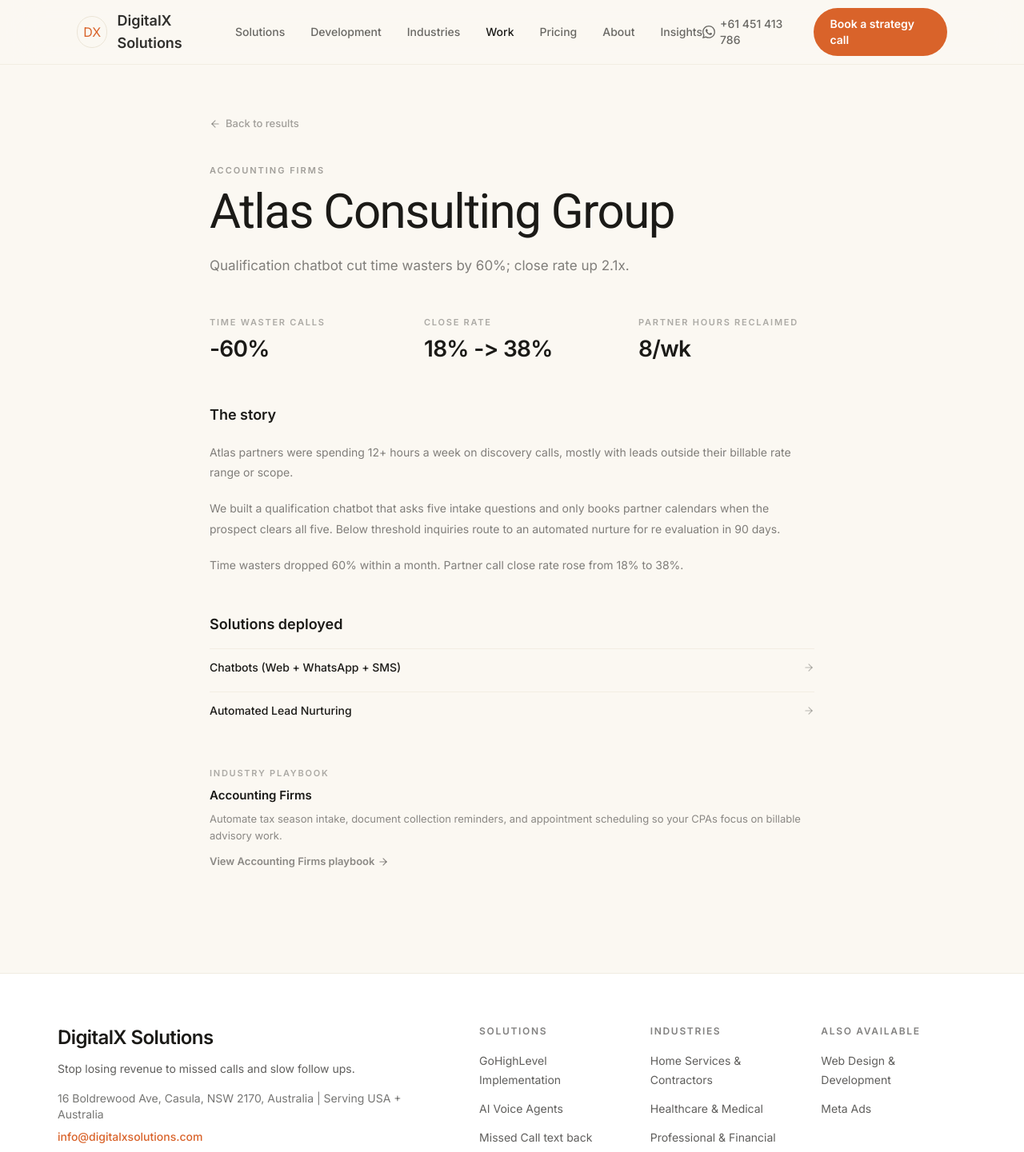
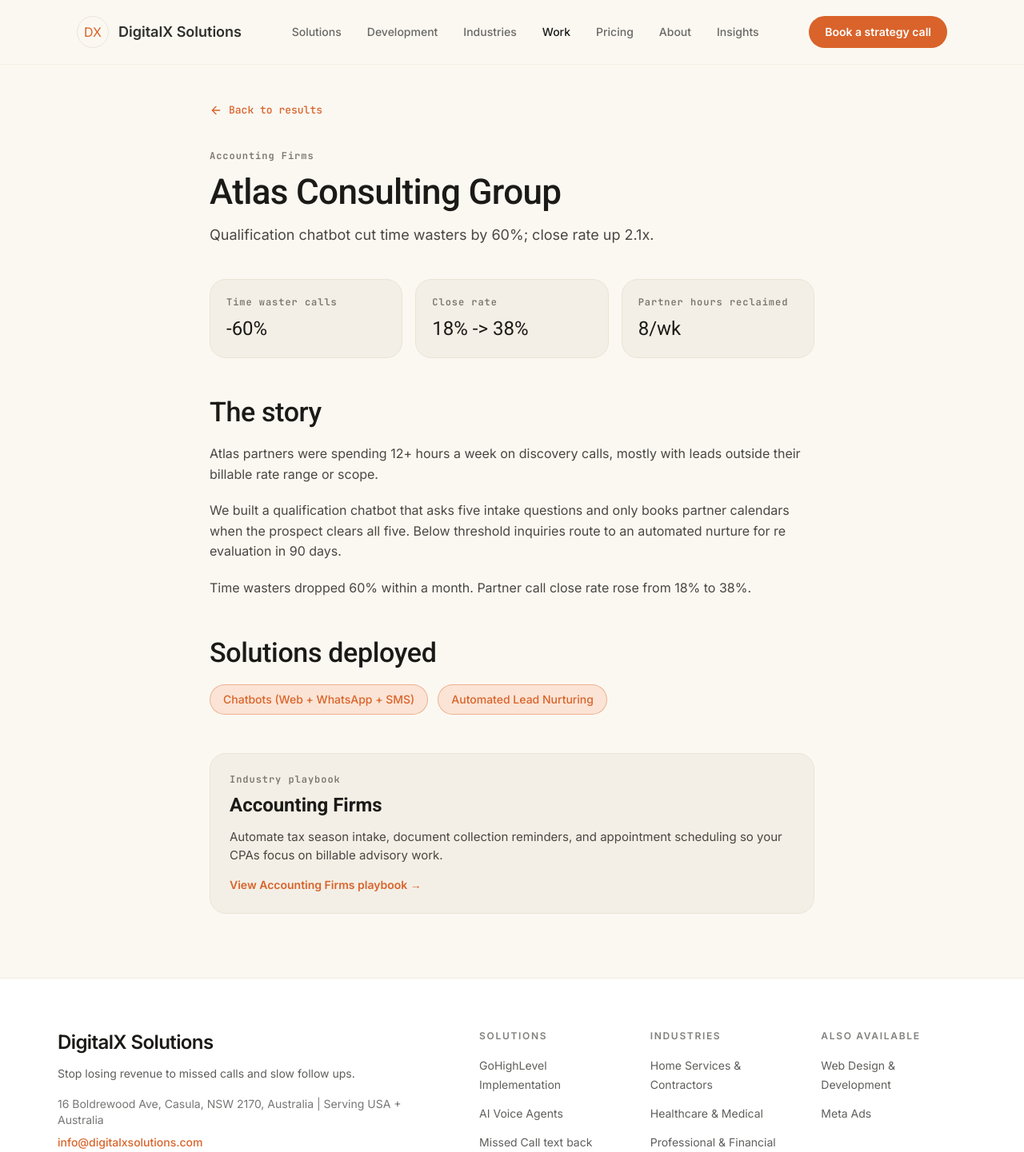
Before and after one commit to ahsan-arch/digitalx-solutions, a Next.js app: page /work/atlas-consulting in a window 1280 px wide. Shown: the top 1441 px of the page at 80% size. Built offline with nearby package versions, Linux system fonts and the light colour scheme.

Commit message:
Revert "Fix WhatsApp link alignment and add to header"
This reverts commit 4704177b2fa87449eb2a256b3cf30e412b0da66f.

```diff
--- a/src/app/contact/page.tsx
+++ b/src/app/contact/page.tsx
@@ -89,10 +89,9 @@ export default function ContactPage() {
 
                     <div className="mt-4 rounded-2xl border border-border bg-surface-50 p-4">
                         <p className="text-xs font-semibold uppercase tracking-[0.12em] text-foreground/55">Phone & WhatsApp</p>
-                        <div className="mt-2 flex flex-col items-start gap-1.5">
                         <a
                             href={`tel:${companyProfile.phoneE164}`}
-                                className="text-sm font-medium text-brand"
+                            className="mt-2 inline-block text-sm font-medium text-brand"
                         >
                             {companyProfile.phone}
                         </a>
@@ -101,12 +100,11 @@ export default function ContactPage() {
                             target="_blank"
                             rel="noopener noreferrer"
                             aria-label="Message us on WhatsApp"
-                                className="inline-flex items-center gap-1.5 text-sm font-medium text-brand"
+                            className="mt-1 inline-flex items-center gap-1.5 text-sm font-medium text-brand"
                         >
-                                <WhatsAppIcon className="h-4 w-4 shrink-0 text-brand" />
+                            <WhatsAppIcon className="h-4 w-4" />
                             Message on WhatsApp
                         </a>
-                        </div>
                     </div>
                 </aside>
             </section>
--- a/src/app/work/[slug]/page.tsx
+++ b/src/app/work/[slug]/page.tsx
@@ -1,7 +1,7 @@
 import type { Metadata } from "next";
 import Link from "next/link";
 import { notFound } from "next/navigation";
-import { ArrowLeft, ArrowRight } from "lucide-react";
+import { ArrowLeft } from "lucide-react";
 import { getResultBySlug, results, getSolutionBySlug, getIndustryBySlug } from "@/data/redesign";
 import { generateBreadcrumbSchema, generatePageMetadata, siteConfig } from "@/lib/seo";
 
@@ -48,51 +48,42 @@ export default async function WorkDetailPage({ params }: { params: Promise<PageP
   };
 
   return (
-    <main className="pb-32 pt-16">
+    <main className="pb-20 pt-12">
       <script type="application/ld+json" dangerouslySetInnerHTML={{ __html: JSON.stringify(breadcrumbSchema) }} />
       <script type="application/ld+json" dangerouslySetInnerHTML={{ __html: JSON.stringify(caseStudySchema) }} />
 
       <article className="mx-auto w-full max-w-prose px-4 md:px-8">
         <Link
           href="/work"
-          className="mb-10 inline-flex items-center text-[13px] font-medium text-foreground/40 hover:text-foreground transition-colors"
+          className="mb-10 inline-flex items-center font-mono text-caption text-accent hover:text-accent-hover"
         >
-          <ArrowLeft className="mr-1.5 h-3.5 w-3.5" /> Back to results
+          <ArrowLeft className="mr-2 h-4 w-4" /> Back to results
         </Link>
 
-        <p className="text-[11px] font-semibold uppercase tracking-[0.18em] text-foreground/40">{result.industry}</p>
-        <h1 className="mt-3 font-display text-[clamp(2.25rem,5vw,3.75rem)] leading-[1.08] tracking-tight text-foreground">
-          {result.client}
-        </h1>
-        <p className="mt-5 text-base leading-[1.7] text-foreground/55 md:text-[17px]">{result.impact}</p>
+        <p className="font-mono text-overline text-ink-tertiary">{result.industry}</p>
+        <h1 className="mt-3 font-display text-display-md text-ink-primary">{result.client}</h1>
+        <p className="mt-4 text-body-lg text-ink-secondary">{result.impact}</p>
 
-        {/* Metrics */}
-        <div className="mt-12 grid gap-x-12 gap-y-6 sm:grid-cols-3">
+        <div className="mt-10 grid gap-4 sm:grid-cols-3">
           {result.metrics.map((m) => (
-            <div key={m.label}>
-              <p className="text-[11px] font-semibold uppercase tracking-[0.16em] text-foreground/35">{m.label}</p>
-              <p className="mt-1 text-[28px] font-semibold tracking-tight text-foreground">{m.value}</p>
+            <div key={m.label} className="rounded-lg border border-line-subtle bg-surface-sunken p-5">
+              <p className="font-mono text-overline text-ink-tertiary">{m.label}</p>
+              <p className="mt-2 font-display text-2xl text-ink-primary">{m.value}</p>
             </div>
           ))}
         </div>
 
-        <div className="divider mt-12" />
-
-        {/* Narrative */}
         <section className="mt-12 space-y-5">
-          <h2 className="text-lg font-semibold text-foreground">The story</h2>
+          <h2 className="font-display text-display-sm text-ink-primary">The story</h2>
           {result.narrative.map((para, i) => (
-            <p key={i} className="text-[14px] leading-[1.8] text-foreground/55">{para}</p>
+            <p key={i} className="text-body text-ink-secondary">{para}</p>
           ))}
         </section>
 
-        {/* Solutions used */}
         {result.solutionsUsed.length > 0 && (
-          <>
-            <div className="divider mt-12" />
         <section className="mt-12">
-              <h2 className="text-lg font-semibold text-foreground">Solutions deployed</h2>
-              <div className="mt-4 space-y-2">
+          <h2 className="font-display text-display-sm text-ink-primary">Solutions deployed</h2>
+          <div className="mt-5 flex flex-wrap gap-3">
             {result.solutionsUsed.map((s) => {
               const sol = getSolutionBySlug(s);
               if (!sol) return null;
@@ -100,38 +91,28 @@ export default async function WorkDetailPage({ params }: { params: Promise<PageP
                 <Link
                   key={s}
                   href={`/solutions/${sol.slug}`}
-                      className="group flex items-center justify-between border-t border-border/50 py-3 text-[14px]"
+                  className="rounded-pill border border-accent/40 bg-accent-soft px-4 py-2 text-sm font-medium text-accent hover:bg-accent/15"
                 >
-                      <span className="font-medium text-foreground group-hover:text-brand transition-colors">
                   {sol.name}
-                      </span>
-                      <ArrowRight className="h-3.5 w-3.5 text-foreground/30 group-hover:text-brand transition-colors" />
                 </Link>
               );
             })}
           </div>
         </section>
-          </>
         )}
 
-        {/* Industry link */}
         {industry && (
-          <>
-            <div className="divider mt-12" />
-            <section className="mt-12">
-              <p className="text-[11px] font-semibold uppercase tracking-[0.16em] text-foreground/35">
-                Industry playbook
-              </p>
-              <h3 className="mt-2 text-[15px] font-semibold text-foreground">{industry.name}</h3>
-              <p className="mt-2 text-[13px] leading-relaxed text-foreground/50">{industry.summary}</p>
+          <section className="mt-12 rounded-lg border border-line-subtle bg-surface-sunken p-6">
+            <p className="font-mono text-overline text-ink-tertiary">Industry playbook</p>
+            <h3 className="mt-2 font-display text-title-lg text-ink-primary">{industry.name}</h3>
+            <p className="mt-3 text-body-sm text-ink-secondary">{industry.summary}</p>
             <Link
               href={`/industries/${industry.slug}`}
-                className="mt-3 inline-flex items-center gap-1 text-[13px] font-semibold text-foreground/50 hover:text-brand transition-colors"
+              className="mt-4 inline-flex items-center text-sm font-semibold text-accent hover:text-accent-hover"
             >
-                View {industry.name} playbook <ArrowRight className="h-3.5 w-3.5" />
+              View {industry.name} playbook →
             </Link>
           </section>
-          </>
         )}
       </article>
     </main>
--- a/src/components/layout/site-header.tsx
+++ b/src/components/layout/site-header.tsx
@@ -5,7 +5,6 @@ import { Menu, X } from "lucide-react";
 import { useEffect, useState } from "react";
 import { usePathname } from "next/navigation";
 import { companyProfile, primaryNavigation } from "@/data/redesign";
-import { WhatsAppIcon } from "@/components/icons/whatsapp-icon";
 import { cn } from "@/lib/utils";
 
 export function SiteHeader() {
@@ -46,17 +45,7 @@ export function SiteHeader() {
           })}
         </nav>
 
-        <div className="hidden md:flex md:items-center md:gap-4">
-          <a
-            href={companyProfile.whatsappUrl}
-            target="_blank"
-            rel="noopener noreferrer"
-            aria-label="Message us on WhatsApp"
-            className="inline-flex items-center gap-1.5 text-sm font-medium text-foreground/65 hover:text-brand transition-colors"
-          >
-            <WhatsAppIcon className="h-4 w-4 shrink-0" />
-            <span className="hidden lg:inline-block">{companyProfile.phone}</span>
-          </a>
+        <div className="hidden md:block">
           <Link
             href="/contact"
             className="inline-flex items-center rounded-full bg-brand px-5 py-2.5 text-sm font-semibold text-white transition-colors hover:bg-brand-deep"
```
Lines whose indentation alone changed are shown as unchanged.
